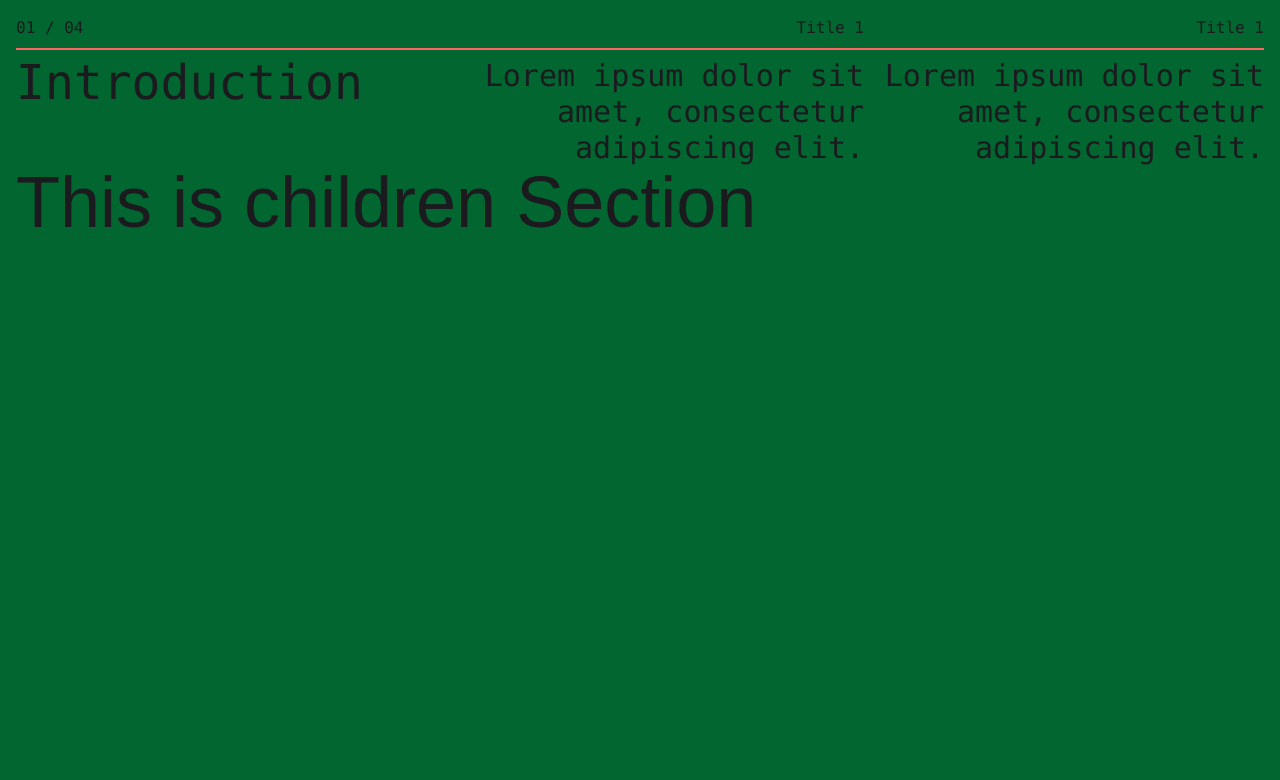
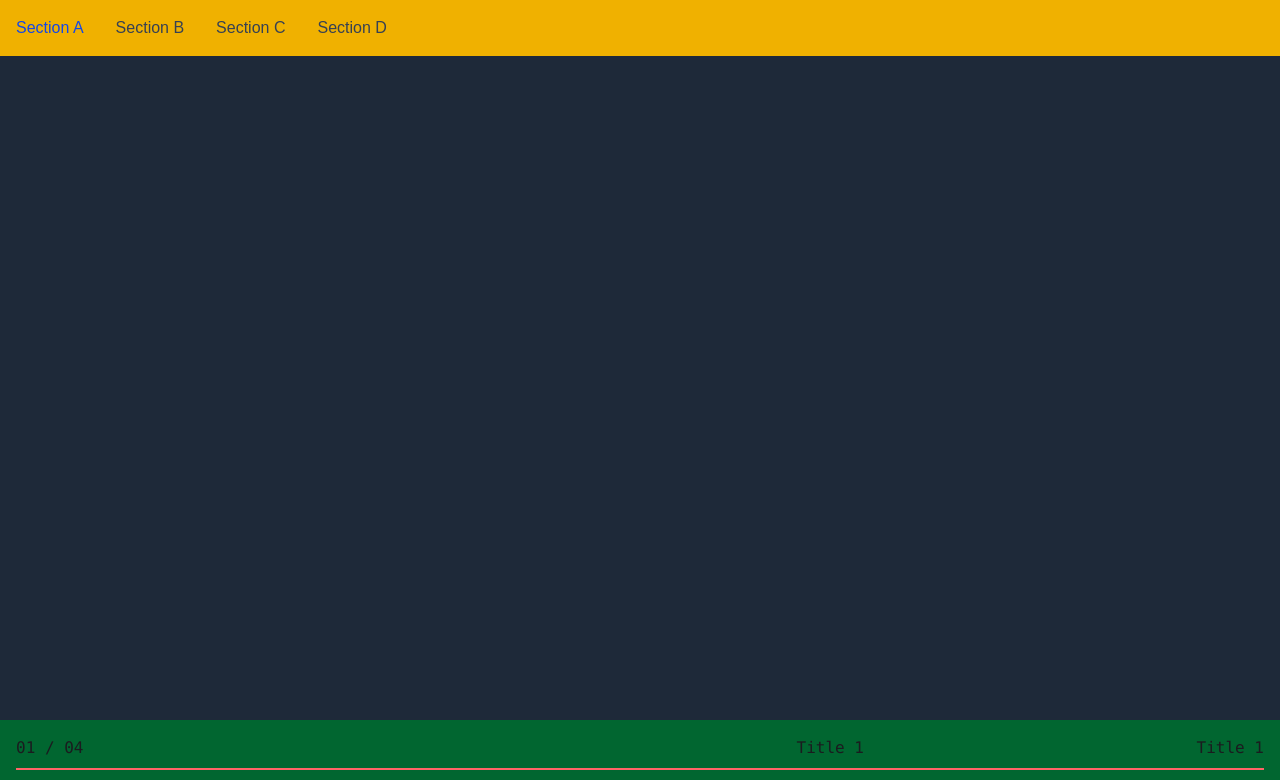
Before and after one commit to 11amanraj/portfolio-april-2025, a Next.js app: page / in a window 1280 px wide. Shown: the top 780 px of the page. Built offline with nearby package versions, Linux system fonts and the light colour scheme.

Commit message:
Minor changes

```diff
--- a/app/Components/CaseStudy/CaseStudy.tsx
+++ b/app/Components/CaseStudy/CaseStudy.tsx
@@ -61,13 +61,16 @@ const CaseStudy = () => {
 
     return (
         <div>
-            {/* <PageNavigation activeSection={activeSection} sectionDetail={sections} /> */}
+            <PageNavigation activeSection={activeSection} sectionDetail={sections} />
+            <section className="w-full max-w-[1280px] aspect-[16/9] bg-gray-800 mx-auto">
+                Video goes here
+            </section>
             {sections.map(section => (
                 <CaseSection key={section.key} sectionDetail={section} totalSections={sections.length}>
                     This is children Section
                 </CaseSection>
             ))}
-            {/* <PageProgress /> */}
+            <PageProgress />
         </div>
     )
 }
--- a/app/Components/CaseStudy/PageNavigation.tsx
+++ b/app/Components/CaseStudy/PageNavigation.tsx
@@ -5,7 +5,7 @@ const PageNavigation: React.FC<{ activeSection: string, sectionDetail: sectionDe
   return (
     <div className='fixed left-0 right-0 top-0 flex gap-8 p-4 bg-yellow-500 text-black'>
       {sectionDetail.map(section =>
-        <a href={`#${section.id}`}
+        <a key={section.key} href={`#${section.id}`}
           className={`${activeSection === section.id ? 'text-blue-700' : 'text-gray-700'}`}
         >{section.title}</a>
       )}
```
